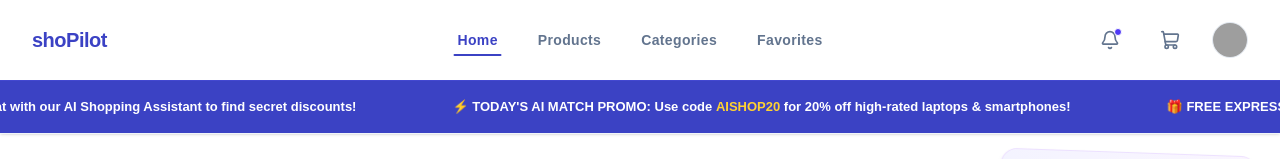
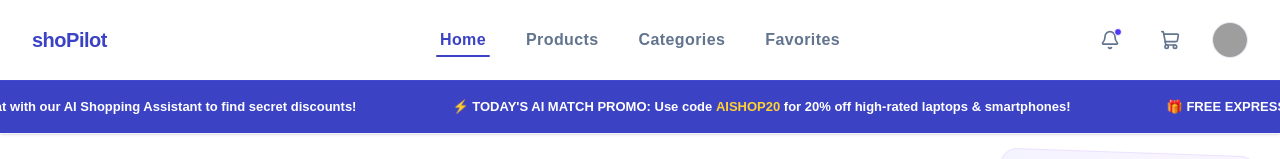
Before and after one commit to Manujitha420/ShoPilot, a Next.js app: page / in a window 1280 px wide. Shown: the top 159 px of the page. Built offline with nearby package versions, Linux system fonts and the light colour scheme; grey boxes are pictures that could not be loaded.

Commit message:
Edited the navigation bar Font size

```diff
--- a/src/components/layout/Navbar.tsx
+++ b/src/components/layout/Navbar.tsx
@@ -43,7 +43,7 @@ export default function Navbar() {
           </Link>
 
           {/* Navigation Links - Centered */}
-          <nav className="hidden md:flex items-center gap-8 absolute left-1/2 -translate-x-1/2">
+          <nav className="hidden md:flex items-center text-[20px] font-semibold gap-8 absolute left-1/2 -translate-x-1/2">
             {navLinks.map((link) => {
               const isCategoriesLink = link.href === '/#categories';
 
@@ -62,7 +62,7 @@ export default function Navbar() {
                   key={link.href}
                   href={link.href}
                   onClick={isCategoriesLink ? handleCategoryClick : undefined}
-                  className={`text-sm font-semibold tracking-wide transition-all duration-200 py-1.5 px-1 relative ${isActive
+                  className={`text-sm font-semibold text-[16px] tracking-wide transition-all duration-200 py-1.5 px-1 relative ${isActive
                     ? 'text-[#3b42c4]'
                     : 'text-slate-500 hover:text-slate-900'
                     }`}
```
